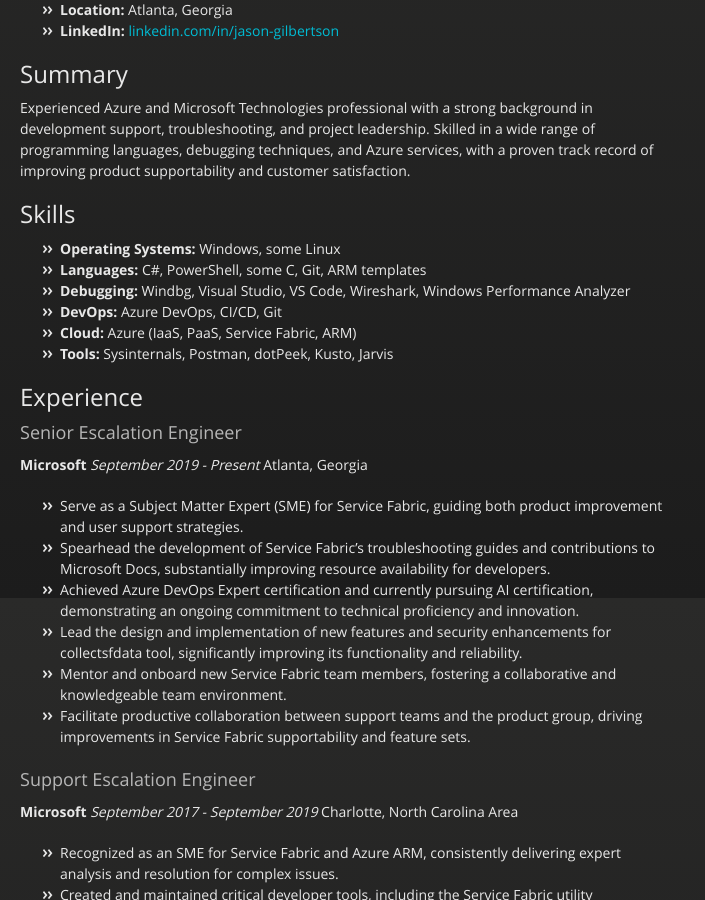
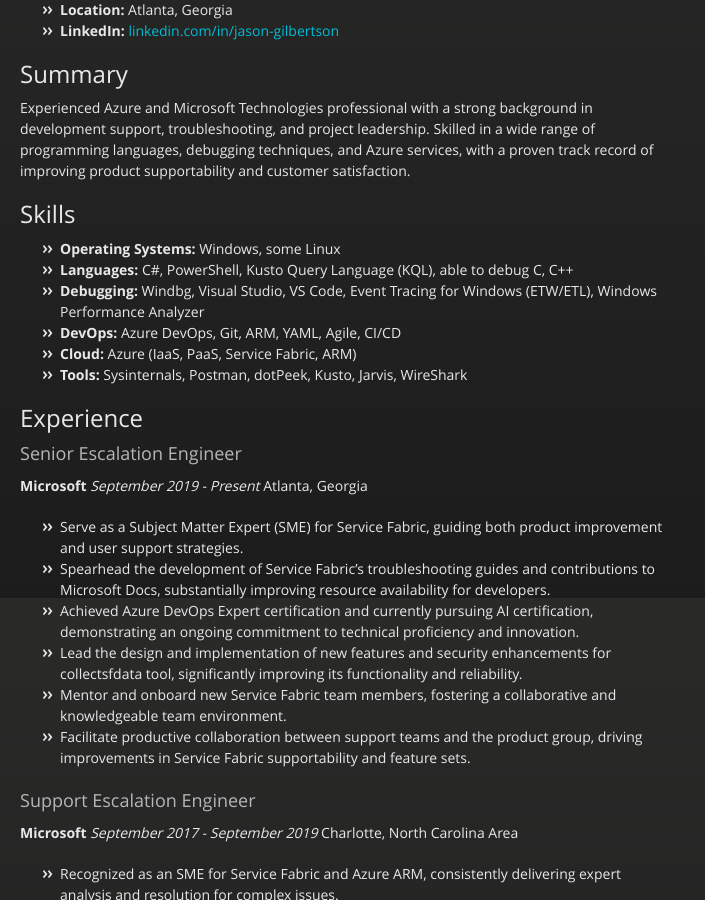
Before and after one commit to jagilber/jagilber.github.io, a Jekyll site: the page built from index.md, in a window 1280 px wide and 900 px high, scrolled down 302 px. Shown: the whole window, without its empty margins (0-705 px from the left). Built offline with Jekyll 4.4.1, drawn with Linux system fonts in a browser that asks for light colours; the repository's description, which GitHub fills in, is left out.

Commit message:
update skills

```diff
--- a/index.md
+++ b/index.md
@@ -19,11 +19,11 @@ Experienced Azure and Microsoft Technologies professional with a strong backgrou
 ## Skills
 
 - **Operating Systems:** Windows, some Linux
-- **Languages:** C#, PowerShell, some C, Git, ARM templates
-- **Debugging:** Windbg, Visual Studio, VS Code, Wireshark, Windows Performance Analyzer
-- **DevOps:** Azure DevOps, CI/CD, Git
+- **Languages:** C#, PowerShell, Kusto Query Language (KQL), able to debug C, C++
+- **Debugging:** Windbg, Visual Studio, VS Code, Event Tracing for Windows (ETW/ETL), Windows Performance Analyzer
+- **DevOps:** Azure DevOps, Git, ARM, YAML, Agile, CI/CD
 - **Cloud:** Azure (IaaS, PaaS, Service Fabric, ARM)
-- **Tools:** Sysinternals, Postman, dotPeek, Kusto, Jarvis
+- **Tools:** Sysinternals, Postman, dotPeek, Kusto, Jarvis, WireShark
 
 ## Experience
 
```
